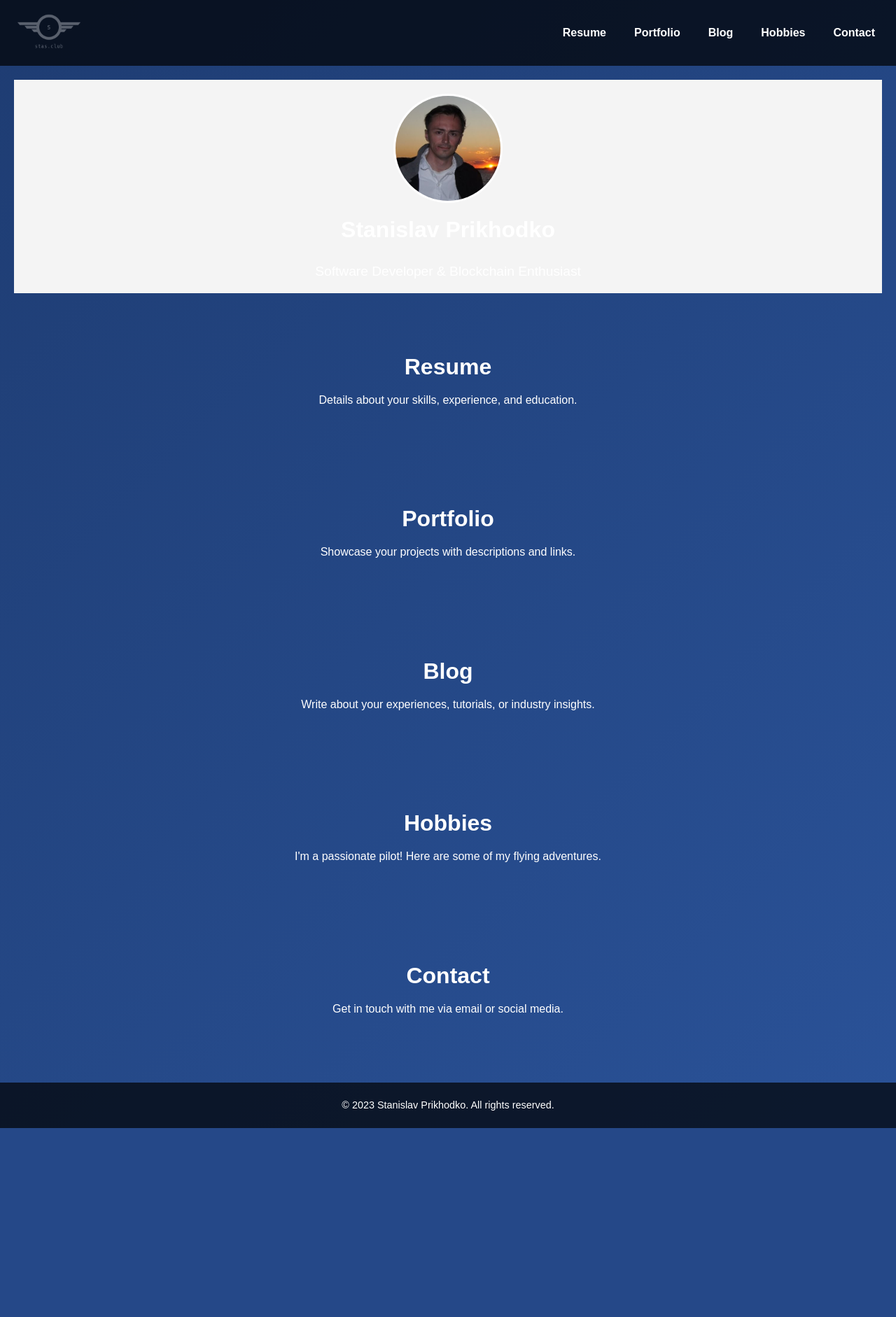
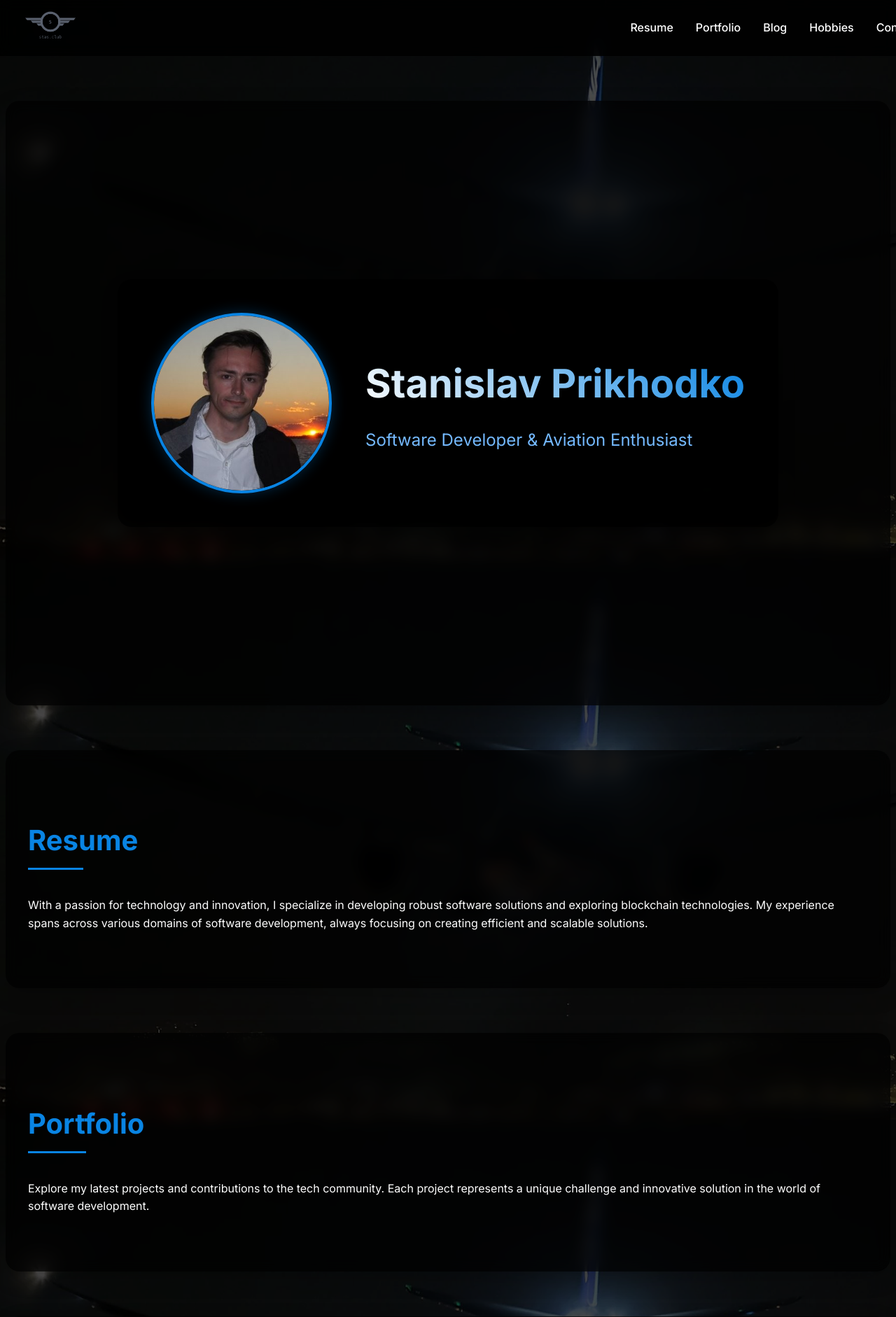
Before and after one commit to BusyStas/stasboston, a Flask app: page / in a window 1280 px wide. Shown: the top 1882 px of the page at 70% size. Before the commit the page ends 1612 px from the top, so only its background shows below. Run offline with Flask 3, Linux system fonts and the light colour scheme.

Commit message:
bolt design

```diff
--- a/static/css/style.css
+++ b/static/css/style.css
@@ -1,67 +1,226 @@
-/* General styles */
+/* Modern and professional styling */
+:root {
+    --primary-color: #2d3436;
+    --accent-color: #0984e3;
+    --text-light: #ffffff;
+    --text-dark: #2d3436;
+    --transition: all 0.3s ease;
+  }
+
   body {
-    font-family: Arial, sans-serif;
+    font-family: 'Inter', -apple-system, BlinkMacSystemFont, sans-serif;
     margin: 0;
     padding: 0;
-    box-sizing: border-box;
+    line-height: 1.6;
+    background: linear-gradient(rgba(0, 0, 0, 0.7), rgba(0, 0, 0, 0.7)),
+                url('/static/images/background_plane1.webp') no-repeat center center fixed;
+    background-size: cover;
+    color: var(--text-light);
   }
 
+  /* Header Styles */
   header {
+    position: fixed;
+    top: 0;
+    width: 100%;
     display: flex;
     justify-content: space-between;
     align-items: center;
-    padding: 10px 20px;
-    background-color: #333;
-    color: #fff;
+    padding: 1rem 2rem;
+    background: rgba(0, 0, 0, 0.85);
+    backdrop-filter: blur(10px);
+    z-index: 1000;
+    transition: var(--transition);
+  }
+
+  header.scrolled {
+    padding: 0.5rem 2rem;
+    background: rgba(0, 0, 0, 0.95);
   }
 
   header .logo img {
-    max-height: 50px;
+    height: 40px;
+    transition: var(--transition);
   }
 
   nav ul {
     list-style: none;
     display: flex;
+    gap: 2rem;
     margin: 0;
     padding: 0;
   }
 
-nav ul li {
-    margin: 0 10px;
+  nav ul li a {
+    color: var(--text-light);
+    text-decoration: none;
+    font-weight: 500;
+    position: relative;
+    padding: 0.5rem 0;
+    transition: var(--transition);
   }
 
-nav ul li a {
-    text-decoration: none;
-    color: #fff;
+  nav ul li a::after {
+    content: '';
+    position: absolute;
+    bottom: 0;
+    left: 0;
+    width: 0;
+    height: 2px;
+    background: var(--accent-color);
+    transition: var(--transition);
   }
 
+  nav ul li a:hover::after {
+    width: 100%;
+  }
+
+  /* Main Content */
   main {
-    padding: 20px;
+    padding-top: 80px;
+  }
+
+  /* Hero Section */
+  #hero {
+    min-height: 100vh;
+    display: flex;
+    align-items: center;
+    justify-content: center;
+    padding: 2rem;
+    text-align: center;
+    position: relative;
+  }
+
+  #hero .content {
+    display: flex;
+    align-items: center;
+    gap: 3rem;
+    background: rgba(0, 0, 0, 0.7);
+    padding: 3rem;
+    border-radius: 20px;
+    backdrop-filter: blur(10px);
+    box-shadow: 0 10px 30px rgba(0, 0, 0, 0.3);
+  }
+
+  #hero img {
+    width: 250px;
+    height: 250px;
+    border-radius: 50%;
+    border: 4px solid var(--accent-color);
+    box-shadow: 0 0 20px rgba(9, 132, 227, 0.3);
+    transition: var(--transition);
+  }
+
+  #hero img:hover {
+    transform: scale(1.05);
+  }
+
+  #hero .text {
+    text-align: left;
+  }
+
+  #hero h1 {
+    font-size: 3.5rem;
+    margin: 0;
+    background: linear-gradient(45deg, #fff, #0984e3);
+    -webkit-background-clip: text;
+    -webkit-text-fill-color: transparent;
+  }
+
+  #hero p {
+    font-size: 1.5rem;
+    margin: 1rem 0 0;
+    color: #74b9ff;
+  }
+
+  /* Content Sections */
+  section {
+    margin: 4rem auto;
+    padding: 4rem 2rem;
+    max-width: 1200px;
+    background: rgba(0, 0, 0, 0.7);
+    border-radius: 20px;
+    backdrop-filter: blur(10px);
+    box-shadow: 0 10px 30px rgba(0, 0, 0, 0.2);
+    transition: var(--transition);
+  }
+
+  section:hover {
+    transform: translateY(-5px);
+    box-shadow: 0 15px 40px rgba(0, 0, 0, 0.3);
+  }
+
+  section h2 {
+    font-size: 2.5rem;
+    margin-bottom: 2rem;
+    color: var(--accent-color);
+    position: relative;
+    display: inline-block;
+  }
+
+  section h2::after {
+    content: '';
+    position: absolute;
+    bottom: -10px;
+    left: 0;
+    width: 50%;
+    height: 3px;
+    background: var(--accent-color);
+  }
+
+  /* Hobbies Section */
+  #hobbies img {
+    width: 100%;
+    max-width: 800px;
+    border-radius: 15px;
+    margin: 2rem 0;
+    box-shadow: 0 10px 30px rgba(0, 0, 0, 0.3);
+    transition: var(--transition);
+  }
+
+  #hobbies img:hover {
+    transform: scale(1.02);
+  }
+
+  /* Contact Section */
+  #contact {
+    text-align: center;
+  }
+
+  /* Footer */
+  footer {
+    text-align: center;
+    padding: 2rem;
+    background: rgba(0, 0, 0, 0.9);
+    backdrop-filter: blur(10px);
+  }
+
+  /* Responsive Design */
+  @media (max-width: 768px) {
+    header {
+      padding: 1rem;
+    }
+
+    nav ul {
+      gap: 1rem;
+    }
+
+    #hero .content {
+      flex-direction: column;
+      padding: 2rem;
+    }
+
+    #hero h1 {
+      font-size: 2.5rem;
+    }
+
+    #hero img {
+      width: 200px;
+      height: 200px;
     }
 
     section {
-    margin-bottom: 20px;
+      margin: 2rem auto;
+      padding: 2rem 1rem;
     }
-
-section#hero {
-    text-align: center;
-    background-color: #f4f4f4;
-    padding: 20px;
   }
-
-section#hero h1 {
-    margin: 0;
-    font-size: 2em;
-}
-
-section#hero p {
-    margin: 10px 0 0;
-    font-size: 1.2em;
-}
-
-footer {
-    text-align: center;
-    padding: 10px;
-    background-color: #333;
-    color: #fff;
-}
--- a/templates/index.html
+++ b/templates/index.html
@@ -3,90 +3,10 @@
 <head>
     <meta charset="UTF-8">
     <meta name="viewport" content="width=device-width, initial-scale=1.0">
-    <title>Stanislav Prikhodko</title>
+    <title>Stanislav Prikhodko - Software Developer & Pilot</title>
     <link rel="stylesheet" href="{{ url_for('static', filename='css/style.css') }}">
     <link rel="icon" href="{{ url_for('static', filename='images/favicon.ico') }}" type="image/x-icon">
-    <style>
-        body {
-            margin: 0;
-            font-family: Arial, sans-serif;
-            background: linear-gradient(135deg, #1e3c72, #2a5298);
-            color: white;
-            text-align: center;
-        }
-
-        header {
-            background: rgba(0, 0, 0, 0.7);
-            padding: 20px;
-            position: sticky;
-            top: 0;
-            z-index: 1000;
-        }
-
-        header .logo img {
-            height: 50px;
-        }
-
-        nav ul {
-            list-style: none;
-            padding: 0;
-            margin: 0;
-            display: flex;
-            justify-content: center;
-            gap: 20px;
-        }
-
-        nav ul li a {
-            text-decoration: none;
-            color: white;
-            font-weight: bold;
-            transition: color 0.3s;
-        }
-
-        nav ul li a:hover {
-            color: #ffcc00;
-        }
-
-        #hero {
-            padding: 50px 20px;
-            display: flex;
-            flex-direction: column;
-            align-items: center;
-            gap: 20px;
-        }
-
-        #hero img {
-            width: 150px;
-            height: 150px;
-            border-radius: 50%;
-            border: 3px solid white;
-        }
-
-        #hero h1 {
-            font-size: 2.5rem;
-            margin: 0;
-        }
-
-        #hero p {
-            font-size: 1.2rem;
-            margin: 0;
-        }
-
-        section {
-            padding: 40px 20px;
-        }
-
-        section h2 {
-            font-size: 2rem;
-            margin-bottom: 20px;
-        }
-
-        footer {
-            background: rgba(0, 0, 0, 0.7);
-            padding: 10px;
-            font-size: 0.9rem;
-        }
-    </style>
+    <link href="https://fonts.googleapis.com/css2?family=Inter:wght@400;500;600;700&display=swap" rel="stylesheet">
 </head>
 <body>
     <header>
@@ -106,39 +26,46 @@
 
     <main>
         <section id="hero">
-            <img src="{{ url_for('static', filename='images/selfie/stas_face_round.jfif') }}" alt="Selfie of Stanislav Prikhodko">
-            <h1>Stanislav Prikhodko</h1>
-            <p>Software Developer & Blockchain Enthusiast</p>
+            <div class="content">
+                <img src="{{ url_for('static', filename='images/selfie/stas_face_round.jfif') }}" alt="Stanislav Prikhodko">
+                <div class="text">
+                    <h1>Stanislav Prikhodko</h1>
+                    <p>Software Developer & Aviation Enthusiast</p>
+                </div>
+            </div>
         </section>
 
         <section id="resume">
             <h2>Resume</h2>
-            <p>Details about your skills, experience, and education.</p>
+            <p>With a passion for technology and innovation, I specialize in developing robust software solutions and exploring blockchain technologies. My experience spans across various domains of software development, always focusing on creating efficient and scalable solutions.</p>
         </section>
 
         <section id="portfolio">
             <h2>Portfolio</h2>
-            <p>Showcase your projects with descriptions and links.</p>
+            <p>Explore my latest projects and contributions to the tech community. Each project represents a unique challenge and innovative solution in the world of software development.</p>
         </section>
 
         <section id="blog">
             <h2>Blog</h2>
-            <p>Write about your experiences, tutorials, or industry insights.</p>
+            <p>Sharing insights and experiences from my journey in software development, blockchain technology, and aviation. Stay tuned for regular updates and technical deep-dives.</p>
         </section>
 
         <section id="hobbies">
             <h2>Hobbies</h2>
-            <p>I'm a passionate pilot! Here are some of my flying adventures.</p>
+            <p>Beyond coding, my greatest passion is aviation. As a licensed pilot, I find joy in exploring the skies and pushing the boundaries of what's possible both in the air and in technology.</p>
+            <img src="{{ url_for('static', filename='images/background_plane1.webp') }}" alt="Flying Adventure">
         </section>
 
         <section id="contact">
             <h2>Contact</h2>
-            <p>Get in touch with me via email or social media.</p>
+            <p>Interested in collaboration or just want to connect? Feel free to reach out through your preferred channel.</p>
         </section>
     </main>
 
     <footer>
-        <p>&copy; 2023 Stanislav Prikhodko. All rights reserved.</p>
+        <p>&copy; 2023 Stas Club. All rights reserved.</p>
     </footer>
+
+    <script src="{{ url_for('static', filename='js/script.js') }}"></script>
 </body>
 </html>
```
Also changed, not shown: server.js (added, +16 -0 lines), static/js/script.js (+38 -2 lines). Lines whose indentation alone changed are shown as unchanged.
